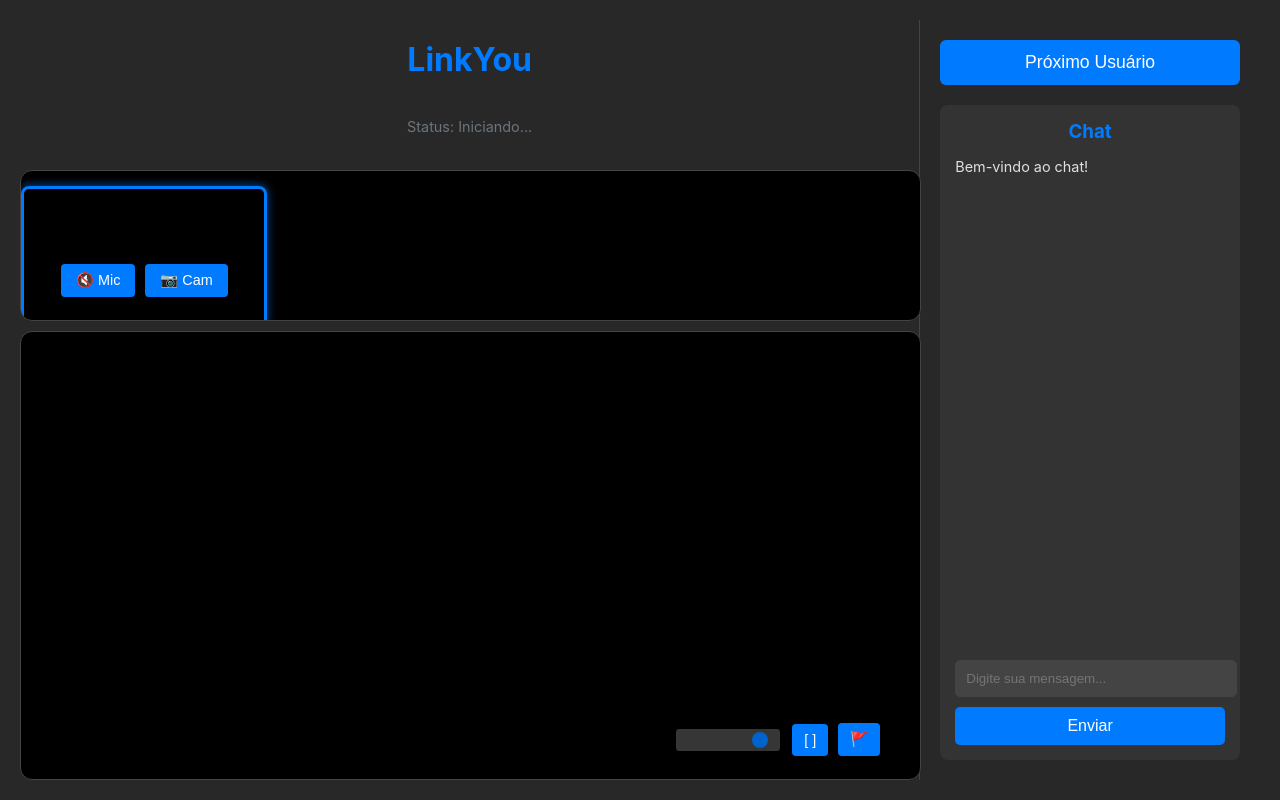
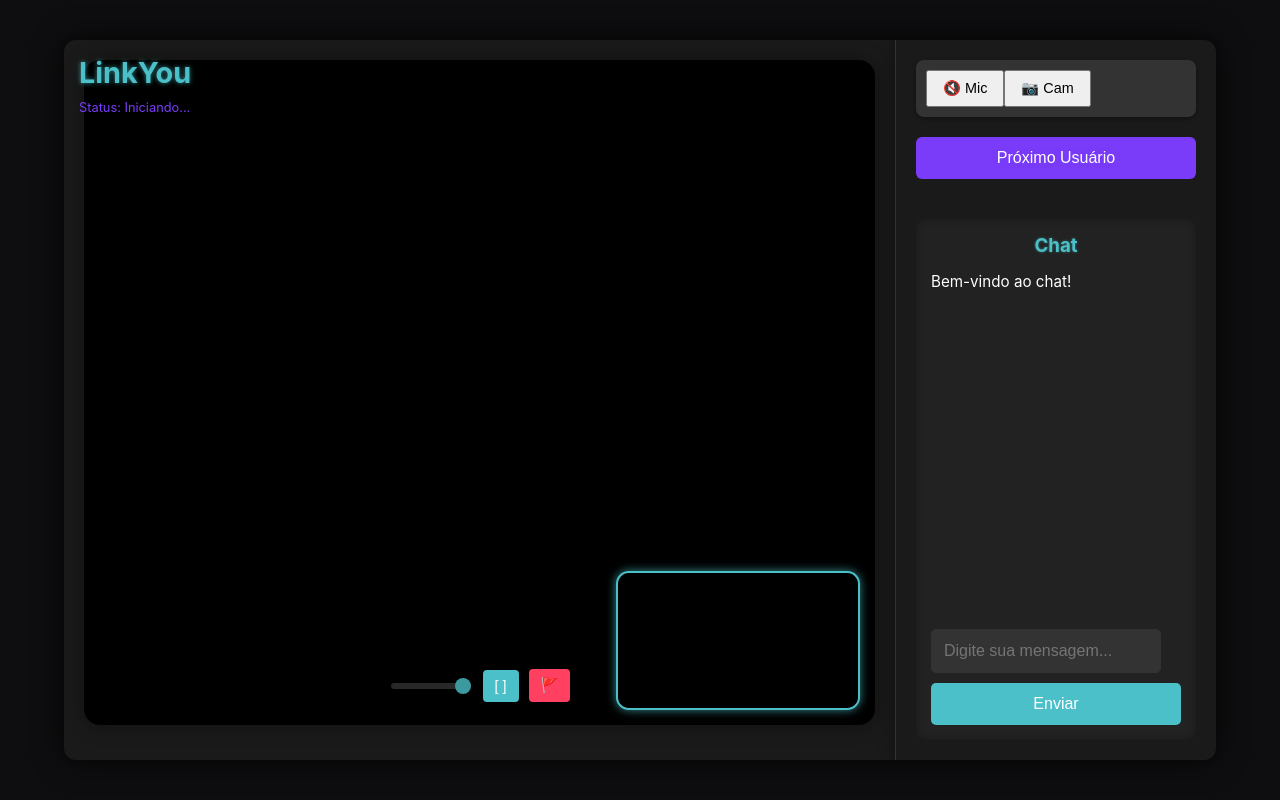
Before and after one commit to AmaralRj021/linkyou-frontend, a React (Vite) app: page / in a window 1280 px wide. Built offline with nearby package versions, Linux system fonts and the light colour scheme; no server answers.

Commit message:
Design: Applied OmeTV-inspired layout with refined video sizing and spacing

```diff
--- a/src/App.css
+++ b/src/App.css
@@ -1,23 +1,25 @@
-/* src/App.css - Refinamentos de Estilo */
+/* src/App.css - Layout Refinado e Estilo Cibernético Elegante */
 
 :root {
-  --bg-color: #1a1a1a; /* Fundo principal */
-  --container-bg: #282828; /* Fundo dos cards/contêineres */
-  --border-color: #444; /* Cor de borda suave */
-  --text-color: #e0e0e0; /* Texto geral */
-  --primary-color: #007bff; /* Azul primário (botões, destaques) */
-  --primary-hover: #0056b3; /* Azul ao passar o mouse */
-  --secondary-color: #6c757d; /* Cinza secundário */
-  --button-text-color: #ffffff; /* Cor do texto dos botões */
+  /* Paleta Cibernético Elegante */
+  --bg-color: #0e0e10; /* Fundo principal (quase preto) */
+  --container-bg: #1a1a1a; /* Fundo dos contêineres/cards */
+  --border-color: #333; /* Borda suave */
+  --text-color: #ffffff; /* Texto geral */
+  --primary-color: #4bc0c8; /* Azul-ciano vibrante (destaque) */
+  --primary-hover: #379da5; /* Azul-ciano ao passar o mouse */
+  --secondary-color: #7a3cf9; /* Roxo neon (secundário) */
+  --attention-color: #ff4060; /* Vermelho para alertas/ações de encerrar */
+  --button-text-color: #ffffff; /* Texto dos botões */
   --video-bg: #000; /* Fundo para a área de vídeo sem imagem */
-  --chat-bg: #333; /* Fundo do chat */
-  --input-bg: #444; /* Fundo de inputs */
+  --chat-bg: #222; /* Fundo do chat */
+  --input-bg: #333; /* Fundo de inputs */
   --input-text: #fff; /* Texto de inputs */
 }
 
 body {
   margin: 0;
-  font-family: -apple-system, BlinkMacSystemFont, 'Segoe UI', 'Roboto', 'Oxygen',
+  font-family: 'Inter', sans-serif, -apple-system, BlinkMacSystemFont, 'Segoe UI', 'Roboto', 'Oxygen',
     'Ubuntu', 'Cantarell', 'Fira Sans', 'Droid Sans', 'Helvetica Neue',
     sans-serif;
   -webkit-font-smoothing: antialiased;
@@ -28,16 +30,15 @@
   justify-content: center;
   align-items: center;
   min-height: 100vh;
-  padding: 0; /* Remover padding do body */
+  padding: 0;
   box-sizing: border-box;
 }
 
 .app-container {
   background-color: var(--container-bg);
-  border-radius: 0; /* Remover border-radius no container principal para ocupar toda a largura em desktop */
-  box-shadow: 0 4px 20px rgba(0, 0, 0, 0.6);
-  width: 100%;
-  max-width: 100vw; /* Ocupa a largura total da viewport */
+  border-radius: 0; /* Remover border-radius para ocupar toda a largura/altura */
+  box-shadow: 0 0 30px rgba(0, 0, 0, 0.8); /* Sombra mais intensa */
+  width: 100vw; /* Ocupa a largura total da viewport */
   min-height: 100vh; /* Ocupa a altura total da viewport */
   display: flex;
   flex-direction: column; /* Padrão para mobile */
@@ -53,49 +54,65 @@
 .app-title {
   color: var(--primary-color);
   margin: 20px 0 10px;
-  font-size: 2em;
+  font-size: 2.5em; /* Aumenta o tamanho do título */
   text-align: center;
+  font-weight: bold;
+  text-shadow: 0 0 8px rgba(75, 192, 200, 0.5); /* Efeito neon sutil */
 }
 
 .connection-status {
   color: var(--secondary-color);
   margin-bottom: 20px;
-  font-size: 0.9em;
+  font-size: 1em;
   text-align: center;
 }
 
-.video-and-controls {
+/* Área principal para o vídeo do outro usuário e seu mini-vídeo */
+.video-section-main {
   flex: 1;
   display: flex;
   flex-direction: column;
   align-items: center;
+  justify-content: center; /* Centraliza verticalmente o conteúdo */
   padding: 15px;
-  gap: 15px;
+  position: relative; /* Para posicionar o título LinkYou no canto */
 }
 
-.video-section-wrapper {
-  display: flex;
-  flex-direction: column;
-  width: 100%;
-  max-width: 640px; /* Mantém a largura máxima para a coluna de vídeos em mobile/tablet */
-  gap: 15px;
+/* Posicionamento do título LinkYou no canto superior esquerdo */
+.app-title {
+  position: absolute;
+  top: 15px;
+  left: 15px;
+  margin: 0;
+  font-size: 1.8em; /* Ajuste para caber no canto */
+  z-index: 20; /* Acima de tudo */
+  text-shadow: 0 0 5px rgba(75, 192, 200, 0.7);
 }
 
-.video-wrapper {
+.connection-status {
+  position: absolute;
+  top: 60px; /* Abaixo do título */
+  left: 15px;
+  margin: 0;
+  font-size: 0.8em;
+  z-index: 20;
+}
+
+
+.remote-video-container {
   background-color: var(--video-bg);
-  border-radius: 8px;
-  border: 1px solid var(--border-color);
+  border-radius: 1rem; /* Borda arredondada */
+  box-shadow: 0 0 20px rgba(0,0,0,0.4); /* Sombra suave */
   overflow: hidden;
   position: relative;
-  display: flex;
-  flex-direction: column;
-  align-items: center;
-  justify-content: center;
   width: 100%;
-  padding-top: 56.25%; /* Proporção 16:9 */
+  max-width: 900px; /* Largura máxima para o vídeo remoto */
+  /* Proporção 16:9: (9 / 16) * 100% = 56.25% */
+  padding-top: 56.25%; /* Isso cria o espaço para o vídeo em 16:9 */
+  margin-bottom: 15px; /* Espaço entre o vídeo e a sidebar em mobile */
 }
 
-.video-wrapper video {
+#remoteVideo {
   position: absolute;
   top: 0;
   left: 0;
@@ -103,30 +120,41 @@
   height: 100%;
   object-fit: cover;
   border: none;
+  border-radius: 1rem; /* Borda arredondada para o vídeo */
 }
 
-.video-wrapper h2 {
-  display: none;
+/* Seu vídeo em miniatura */
+#localVideo {
+  position: absolute;
+  bottom: 15px; /* Canto inferior direito do vídeo remoto */
+  right: 15px;
+  width: 200px; /* Tamanho fixo */
+  height: 112.5px; /* Proporção 16:9 (200 * 9 / 16) */
+  z-index: 10;
+  border: 2px solid var(--primary-color); /* Borda ciano */
+  box-shadow: 0 0 10px rgba(75, 192, 200, 0.7); /* Sombra neon */
+  border-radius: 0.8rem; /* Borda mais arredondada */
+  background-color: var(--video-bg); /* Garante fundo preto se a câmera estiver desligada */
+  object-fit: cover;
 }
 
-/* Controles de mídia */
-.media-controls {
+/* Controles sobre o vídeo remoto */
+.remote-controls-overlay {
   position: absolute;
-  bottom: 10px;
-  left: 0;
-  right: 0;
+  bottom: 15px;
+  left: 50%;
+  transform: translateX(-50%); /* Centraliza horizontalmente */
   display: flex;
   justify-content: center;
   align-items: center;
-  gap: 8px;
-  padding: 5px 10px;
-  background-color: rgba(0, 0, 0, 0.6);
-  border-radius: 5px;
-  margin: 0 10px;
-  z-index: 5; /* Garante que os controles fiquem acima do vídeo */
+  gap: 10px;
+  padding: 8px 15px;
+  background-color: rgba(0, 0, 0, 0.7); /* Fundo mais escuro */
+  border-radius: 8px;
+  z-index: 15; /* Acima do vídeo e seu mini-vídeo */
 }
 
-.media-controls button {
+.remote-controls-overlay button {
   background-color: var(--primary-color);
   color: var(--button-text-color);
   border: none;
@@ -134,15 +162,15 @@
   padding: 8px 12px;
   font-size: 0.9em;
   cursor: pointer;
-  transition: background-color 0.2s ease;
-  flex-shrink: 0;
+  transition: background-color 0.2s ease, transform 0.2s ease;
 }
 
-.media-controls button:hover {
+.remote-controls-overlay button:hover {
   background-color: var(--primary-hover);
+  transform: translateY(-2px);
 }
 
-.media-controls input[type="range"] {
+.remote-controls-overlay input[type="range"] {
   -webkit-appearance: none;
   width: 80px;
   height: 6px;
@@ -153,7 +181,7 @@
   transition: opacity .2s;
 }
 
-.media-controls input[type="range"]::-webkit-slider-thumb {
+.remote-controls-overlay input[type="range"]::-webkit-slider-thumb {
   -webkit-appearance: none;
   appearance: none;
   width: 16px;
@@ -163,46 +191,81 @@
   cursor: pointer;
 }
 
+.remote-controls-overlay .report-button {
+  background-color: var(--attention-color); /* Cor de atenção para denúncia */
+}
+.remote-controls-overlay .report-button:hover {
+  background-color: darken(var(--attention-color), 10%); /* Escurece no hover */
+}
+
+
 /* Sidebar para controles principais e chat */
 .sidebar-controls {
   background-color: var(--container-bg);
-  padding: 15px;
-  border-radius: 8px;
-  margin: 15px;
+  padding: 20px;
+  border-radius: 12px; /* Mantém a borda arredondada na sidebar em mobile */
+  margin: 15px; /* Margem em volta da sidebar em mobile */
   display: flex;
   flex-direction: column;
   gap: 20px;
+  box-shadow: 0 0 15px rgba(0,0,0,0.4);
+}
+
+.top-sidebar-controls {
+    display: flex;
+    flex-direction: column; /* Botões um embaixo do outro em mobile */
+    gap: 15px;
+    align-items: center;
+}
+
+.media-controls.local-controls-sidebar {
+    position: static; /* Volta a ser estático */
+    background-color: transparent; /* Remove fundo */
+    box-shadow: none; /* Remove sombra */
+    margin: 0;
+    gap: 10px;
+    width: 100%;
+    justify-content: center;
+}
+.local-controls-sidebar button {
+    padding: 10px 18px; /* Aumenta um pouco o padding */
+    font-size: 1em;
+    min-width: unset;
 }
 
 .next-user-section {
   text-align: center;
+  width: 100%; /* Ocupa a largura total na sidebar */
 }
 
 .next-user-section button {
-  background-color: var(--primary-color);
+  background-color: var(--secondary-color); /* Cor roxa para o botão próximo */
   color: var(--button-text-color);
   border: none;
   border-radius: 6px;
-  padding: 12px 25px;
-  font-size: 1.1em;
+  padding: 15px 30px; /* Botão maior */
+  font-size: 1.2em;
   cursor: pointer;
   transition: background-color 0.2s ease, transform 0.2s ease;
   width: 100%;
+  text-shadow: 0 0 5px rgba(122, 60, 249, 0.5); /* Sombra neon sutil */
 }
 
 .next-user-section button:hover {
-  background-color: var(--primary-hover);
-  transform: translateY(-2px);
+  background-color: darken(var(--secondary-color), 10%); /* Escurece no hover */
+  transform: translateY(-3px); /* Animação mais perceptível */
 }
 
+/* Chat Section */
 .chat-section {
   background-color: var(--chat-bg);
   border-radius: 8px;
   padding: 15px;
-  height: 200px;
+  flex-grow: 1; /* Ocupa o máximo de espaço vertical */
   display: flex;
   flex-direction: column;
   overflow: hidden;
+  box-shadow: inset 0 0 8px rgba(0,0,0,0.3); /* Sombra interna sutil */
 }
 
 .chat-section h3 {
@@ -210,6 +273,7 @@
   margin-top: 0;
   margin-bottom: 10px;
   text-align: center;
+  text-shadow: 0 0 3px rgba(75, 192, 200, 0.5);
 }
 
 .chat-messages {
@@ -217,7 +281,7 @@
   overflow-y: auto;
   padding-right: 5px;
   margin-bottom: 10px;
-  font-size: 0.9em;
+  font-size: 0.95em;
   color: var(--text-color);
 }
 
@@ -227,13 +291,15 @@
 }
 
 .chat-input {
-  width: calc(100% - 10px);
-  padding: 10px;
+  width: calc(100% - 20px); /* Ajusta largura com padding */
+  padding: 12px;
   border: 1px solid var(--border-color);
   border-radius: 5px;
   background-color: var(--input-bg);
   color: var(--input-text);
+  font-size: 1em;
   margin-bottom: 10px;
+  box-sizing: border-box; /* Inclui padding na largura */
 }
 
 .send-button {
@@ -241,7 +307,7 @@
   color: var(--button-text-color);
   border: none;
   border-radius: 5px;
-  padding: 10px 15px;
+  padding: 12px 15px;
   font-size: 1em;
   cursor: pointer;
   transition: background-color 0.2s ease;
@@ -253,176 +319,110 @@
 }
 
 
-/* RESPONSIVIDADE PARA DESKTOP (Layout estilo OmeTV) */
+/* RESPONSIVIDADE PARA DESKTOP (Layout final) */
 @media (min-width: 1024px) {
+  body {
+    padding: 20px; /* Adiciona padding ao redor do app-container em desktop */
+  }
   .app-container {
-    flex-direction: row; /* Conteúdo principal lado a lado */
-    max-width: 100%; /* Ocupa a largura total */
-    min-height: 100vh; /* Ocupa a altura total */
-    height: 100vh; /* Altura fixa para permitir scroll em telas menores */
+    border-radius: 12px; /* Volta o border-radius para o container principal em desktop */
+    width: 90vw; /* Ocupa 90% da largura da viewport */
+    max-width: 1400px; /* Aumenta a largura máxima */
+    height: 90vh; /* Ocupa 90% da altura da viewport */
+    min-height: 600px; /* Altura mínima para desktop */
+    flex-direction: row; /* Layout horizontal */
   }
 
   .main-content-wrapper {
-    flex-direction: row; /* Vídeo e sidebar lado a lado */
+    flex-direction: row; /* Continua sendo linha */
     flex-grow: 1;
-    padding: 20px; /* Adiciona padding ao wrapper principal */
+    padding: 0; /* Remove padding, pois o app-container já tem */
   }
 
-  .video-and-controls {
+  .video-section-main {
     flex: 3; /* Vídeos ocupam 3 partes do espaço */
-    padding: 0; /* Remover padding extra */
+    padding: 20px; /* Padding interno */
+    display: flex;
+    flex-direction: column;
+    align-items: center;
+    justify-content: center;
   }
 
-  .video-section-wrapper {
-    flex-direction: column; /* Vídeos ainda em coluna */
-    gap: 10px;
-    max-width: 100%; /* Ocupa toda a largura disponível */
-    height: 100%; /* Ocupa a altura total disponível na seção */
-    justify-content: center; /* Centraliza verticalmente */
+  .remote-video-container {
+    width: 100%;
+    max-width: 100%; /* Ocupa toda a largura da coluna de vídeo */
+    height: 100%; /* Ocupa toda a altura da coluna de vídeo */
+    padding-top: 0; /* Remove padding-top */
   }
 
-  .video-wrapper {
-    flex: 1; /* Para ocupar o espaço verticalmente */
-    height: 100%; /* Ocupa a altura total da flex-item */
-    padding-top: 0; /* Remover padding-top, vamos usar height diretamente */
-    max-width: 100%;
-    border-radius: 12px; /* Bordas arredondadas para os vídeos */
+  #remoteVideo {
+    object-fit: contain; /* Ajusta o vídeo para caber dentro do container, mostrando as barras pretas se necessário */
+    border-radius: 1rem;
   }
 
-  .video-wrapper.remote-video-wrapper {
-    flex: 3; /* Vídeo remoto ocupa mais espaço verticalmente */
-    min-height: 0; /* Anula min-height anterior para permitir flex-grow */
+  #localVideo {
+    width: 240px; /* Tamanho fixo para seu vídeo */
+    height: 135px; /* Proporção 16:9 */
+    border-radius: 0.8rem;
   }
 
-  .video-wrapper video {
-    position: static; /* Volta para posicionamento estático */
-    height: 100%; /* Preenche a altura disponível */
-    width: 100%; /* Preenche a largura disponível */
-    object-fit: cover; /* Garante que o vídeo preencha sem distorcer */
-    border-radius: 12px; /* Bordas arredondadas para o vídeo */
+  /* Ajusta a posição dos controles overlay do vídeo remoto */
+  .remote-controls-overlay {
+    bottom: 15px;
+    left: 50%;
+    transform: translateX(-50%);
   }
-
-  /* Posicionamento do seu vídeo menor no canto superior direito do vídeo remoto */
-  .video-wrapper #localVideo {
-    position: absolute; /* Posição absoluta dentro do vídeo remoto */
-    top: 15px;
-    right: 15px;
-    width: 240px; /* Tamanho maior para seu vídeo */
-    height: 135px; /* Proporção 16:9 */
-    z-index: 10;
-    border: 3px solid var(--primary-color); /* Borda mais visível */
-    box-shadow: 0 0 10px rgba(0, 123, 255, 0.7); /* Sombra mais forte */
-    border-radius: 8px; /* Bordas arredondadas */
-  }
-
-  .video-wrapper .local-controls {
-    position: absolute; /* Controles absolutos dentro do video-wrapper principal */
-    bottom: 15px; /* Posição na parte inferior do vídeo remoto */
-    left: 15px;
-    right: auto; /* Alinha à esquerda */
-    flex-direction: row; /* Botões em linha */
-    gap: 10px; /* Espaço entre botões */
-    padding: 8px 15px;
-    background-color: rgba(0, 0, 0, 0.6);
-    box-shadow: 0 2px 5px rgba(0,0,0,0.3);
-    border-radius: 8px;
-  }
-  .local-controls button {
-    padding: 8px 15px; /* Reduz padding */
-    font-size: 0.9em;
-    min-width: unset;
-  }
-
-  .remote-video-wrapper .media-controls.remote-controls {
-    position: absolute; /* Controles remotos na parte inferior direita do vídeo remoto */
-    bottom: 15px;
-    right: 15px;
-    left: auto; /* Alinha à direita */
-    flex-direction: row;
-    gap: 10px;
-    padding: 8px 15px;
-    background-color: rgba(0, 0, 0, 0.6);
-    box-shadow: 0 2px 5px rgba(0,0,0,0.3);
-    border-radius: 8px;
-  }
-    .remote-controls button, .remote-controls input[type="range"] {
-        font-size: 0.9em;
-        padding: 8px 12px;
-    }
 
   .sidebar-controls {
     flex: 1; /* Sidebar ocupa 1 parte do espaço */
-    max-width: 350px; /* Aumenta um pouco a largura máxima da sidebar */
+    max-width: 350px;
+    min-width: 280px; /* Largura mínima para a sidebar */
     margin: 0;
-    border-radius: 0 12px 12px 0; /* Cantos arredondados apenas de um lado */
+    border-radius: 0 12px 12px 0; /* Borda direita arredondada */
     border-left: 1px solid var(--border-color);
-    padding: 20px; /* Aumenta o padding da sidebar */
+    padding: 20px;
+    display: flex; /* Garante que chat e botões fiquem bem organizados */
+    flex-direction: column;
+  }
+
+  .top-sidebar-controls {
+      flex-direction: row; /* Controles locais e botão próximo lado a lado no topo da sidebar */
+      flex-wrap: wrap; /* Permite quebrar linha se não couber */
+      justify-content: center;
+      gap: 10px; /* Espaçamento entre itens */
+      margin-bottom: 20px; /* Espaço antes do chat */
+  }
+
+  .media-controls.local-controls-sidebar {
+      position: static;
+      background-color: var(--input-bg); /* Fundo para os controles locais */
+      box-shadow: 0 2px 5px rgba(0,0,0,0.3);
+      border-radius: 8px;
+      padding: 10px;
+      gap: 8px;
+      justify-content: center;
+  }
+  .local-controls-sidebar button {
+      padding: 8px 15px;
+      font-size: 0.9em;
+  }
+
+  .next-user-section {
+      margin-top: 10px; /* Ajusta margem superior */
+  }
+  .next-user-section button {
+      padding: 12px 20px; /* Ajusta padding */
+      font-size: 1em; /* Ajusta tamanho da fonte */
   }
 
   .chat-section {
     flex-grow: 1;
     height: auto;
-    min-height: 300px; /* Altura mínima maior para o chat em desktop */
-    display: flex;
-    flex-direction: column; /* Chat como flex column */
+    min-height: 250px; /* Altura mínima para o chat */
+    border-radius: 8px;
   }
-  .chat-messages {
-    flex-grow: 1; /* Mensagens preenchem o espaço */
-    min-height: 100px; /* Garante altura mínima para scroll */
-  }
-  .chat-input {
-    flex-shrink: 0; /* Impede que o input encolha */
-  }
-  .send-button {
-    flex-shrink: 0; /* Impede que o botão encolha */
+
+  .chat-input, .send-button {
+      flex-shrink: 0;
   }
 }
-
-/* Ajustes para botões de controle de mídia serem menores em mobile também */
-@media (max-width: 1023px) { /* Aplica-se a telas menores que 1024px */
-    .app-container {
-        border-radius: 12px; /* Volta o border-radius para mobile */
-        max-width: 800px; /* Mantém largura máxima para o container em mobile/tablet */
-        margin: 10px auto; /* Centraliza com margem */
-    }
-    .video-section-wrapper {
-        align-items: center; /* Centraliza vídeos em mobile */
-    }
-    .video-wrapper {
-        max-width: 95%; /* Ocupa quase toda a largura disponível */
-    }
-    /* Posicionamento do seu vídeo menor no canto superior direito do vídeo remoto */
-    .video-wrapper #localVideo {
-        position: static; /* Volta a ser estático no fluxo normal */
-        width: 100%; /* Ocupa 100% da sua própria wrapper */
-        height: auto;
-        border: none;
-        box-shadow: none;
-        order: -1; /* Coloca seu vídeo acima do principal em mobile, se eles estivessem na mesma div */
-    }
-    .video-wrapper .local-controls,
-    .video-wrapper .remote-controls {
-        position: static; /* Volta para posicionamento estático */
-        background-color: transparent; /* Remove fundo para mobile */
-        box-shadow: none; /* Remove sombra para mobile */
-        margin-top: 10px; /* Adiciona margem acima */
-    }
-    .video-wrapper .local-controls {
-        flex-direction: row;
-        width: 100%;
-        justify-content: center;
-        gap: 10px;
-    }
-    .remote-video-wrapper .media-controls.remote-controls {
-        width: 100%;
-        justify-content: center;
-    }
-    .media-controls button {
-        padding: 8px 12px;
-        font-size: 0.9em;
-        min-width: unset;
-    }
-    .chat-section {
-        height: 300px; /* Altura fixa para o chat em mobile */
-    }
-}
--- a/src/App.jsx
+++ b/src/App.jsx
@@ -124,7 +124,7 @@
              isNegotiating.current = true;
              try {
                 await peerConnection.current.setRemoteDescription(new RTCSessionDescription(message.answer));
-                while (iceCandidateQueue.current.length > 0) {
+                while (iceCandidateQueue.current > 0) { // Corrigido para .current.length
                     const candidate = iceCandidateQueue.current.shift();
                     try {
                         await peerConnection.current.addIceCandidate(new RTCIceCandidate(candidate));
@@ -348,28 +348,15 @@
 
   return (
     <div className="app-container">
-      <div className="main-content-wrapper"> {/* Novo wrapper para o conteúdo principal */}
-        <div className="video-and-controls"> {/* Contém vídeos e controles */}
-          <h1 className="app-title">LinkYou</h1> {/* Título do app */}
+      <div className="main-content-wrapper">
+        <div className="video-section-main"> {/* Novo container para o vídeo principal e seu mini-vídeo */}
+          <h1 className="app-title">LinkYou</h1>
           <p className="connection-status">Status: {connectionStatus}</p>
 
-          <div className="video-section-wrapper">
-            <div className="video-wrapper">
-                {/* <h2>Seu Vídeo</h2> Removido o H2 para um layout mais limpo */}
-                <video id="localVideo" ref={localVideoRef} autoPlay muted playsInline></video>
-                <div className="media-controls local-controls"> {/* Adicionado classe para controle local */}
-                    <button onClick={toggleMic}>
-                        {isMicMuted ? '🎤 Ligar' : '🔇 Mic'}
-                    </button>
-                    <button onClick={toggleCam}>
-                        {isCamOff ? '🎥 Ligar' : '📷 Cam'}
-                    </button>
-                </div>
-            </div>
-            <div className="video-wrapper remote-video-wrapper"> {/* Adicionado classe para vídeo remoto */}
-                {/* <h2>Vídeo do Outro</h2> Removido o H2 para um layout mais limpo */}
+          <div className="remote-video-container">
             <video id="remoteVideo" ref={remoteVideoRef} autoPlay playsInline></video>
-                <div className="media-controls remote-controls"> {/* Adicionado classe para controle remoto */}
+            <video id="localVideo" ref={localVideoRef} autoPlay muted playsInline></video> {/* Seu vídeo dentro do container remoto */}
+            <div className="media-controls remote-controls-overlay"> {/* Controles overlay */}
                 <input
                     type="range"
                     min="0"
@@ -382,31 +369,37 @@
                 <button onClick={toggleFullScreen} title="Tela Cheia">
                     [ ]
                 </button>
-                    {/* Botão de Denúncia (placeholder por enquanto) */}
                 <button className="report-button" title="Denunciar Usuário">
                     🚩
                 </button>
             </div>
           </div>
         </div>
+
+        <div className="sidebar-controls">
+            <div className="top-sidebar-controls"> {/* Agrupar controles de mídia locais e botão próximo */}
+                <div className="media-controls local-controls-sidebar">
+                    <button onClick={toggleMic}>
+                        {isMicMuted ? '🎤 Ligar' : '🔇 Mic'}
+                    </button>
+                    <button onClick={toggleCam}>
+                        {isCamOff ? '🎥 Ligar' : '📷 Cam'}
+                    </button>
                 </div>
-
-        <div className="sidebar-controls"> {/* Nova barra lateral para o botão "Próximo" e chat */}
                 <div className="next-user-section">
                     <button id="nextButton" onClick={startNewCall}>Próximo Usuário</button>
                 </div>
-            {/* Área para o Chat (será implementado na próxima etapa) */}
+            </div>
             <div className="chat-section">
                 <h3>Chat</h3>
                 <div className="chat-messages">
                     <p>Bem-vindo ao chat!</p>
-                    {/* Mensagens do chat aparecerão aqui */}
                 </div>
                 <input type="text" placeholder="Digite sua mensagem..." className="chat-input" />
                 <button className="send-button">Enviar</button>
             </div>
         </div>
-      </div> {/* Fim do main-content-wrapper */}
+      </div>
     </div>
   );
 }
```
Lines whose indentation alone changed are shown as unchanged.
